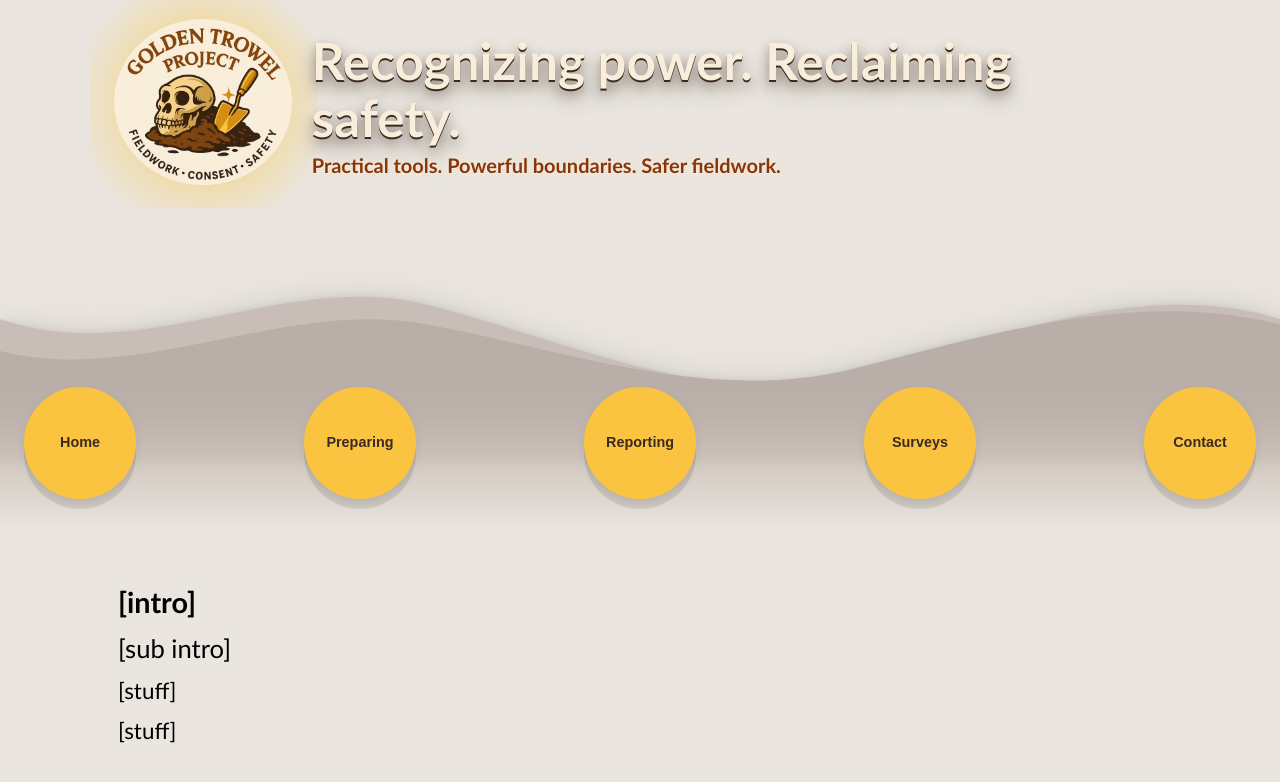
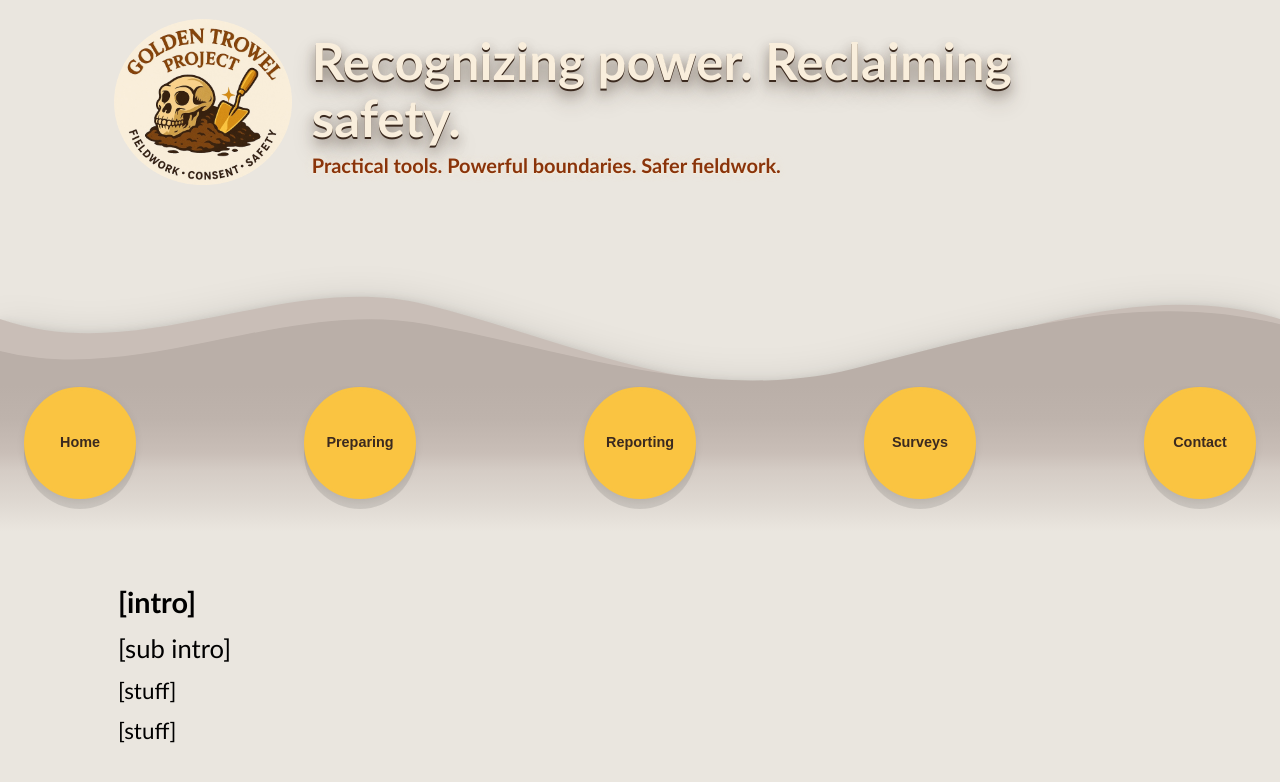
Before and after one commit to AnthroSafetyWarrior/GoldenTrowelProject, a Jekyll site: the page built from _pages/contact.html, in a window 1280 px wide. Shown: the top 782 px of the page. Built offline with Jekyll 4.4.1, drawn with Linux system fonts in a browser that asks for light colours.

Commit message:
updating name

```diff
--- a/_layouts/default.html
+++ b/_layouts/default.html
@@ -255,7 +255,10 @@
 .logo-wrap{
   position:relative;
   display:inline-block;
-  line-height:0;
+  line-height:0;  text-shadow:
+    0 2px 0 var(--soil),
+    0 6px 12px color-mix(in srgb, var(--soil) 40%, transparent),
+    0 12px 22px color-mix(in srgb, var(--soil) 28%, transparent);
 }
 
 /* soft radial glow behind the logo */
@@ -263,18 +266,7 @@
   content:"";
   position:absolute; inset:-14% -14%; /* slightly larger than image */
   z-index:-1;
-  background:
-    radial-gradient( circle at 50% 50%,
-      color-mix(in srgb, var(--gold-glow) 85%, transparent) 0%,
-      color-mix(in srgb, var(--gold-glow) 55%, transparent) 35%,
-      color-mix(in srgb, var(--gold-glow) 25%, transparent) 60%,
-      transparent 85%
-    );
-  filter: blur(6 px);
-  opacity:.85;
-  pointer-events:none;
-  border-radius:6px;
-}
+ }
 
 /* keep your previous sizing on the image */
 .header-content img.site-logo{ width: clamp(180px, 11vw, 220px); border-radius:12px; }
```
